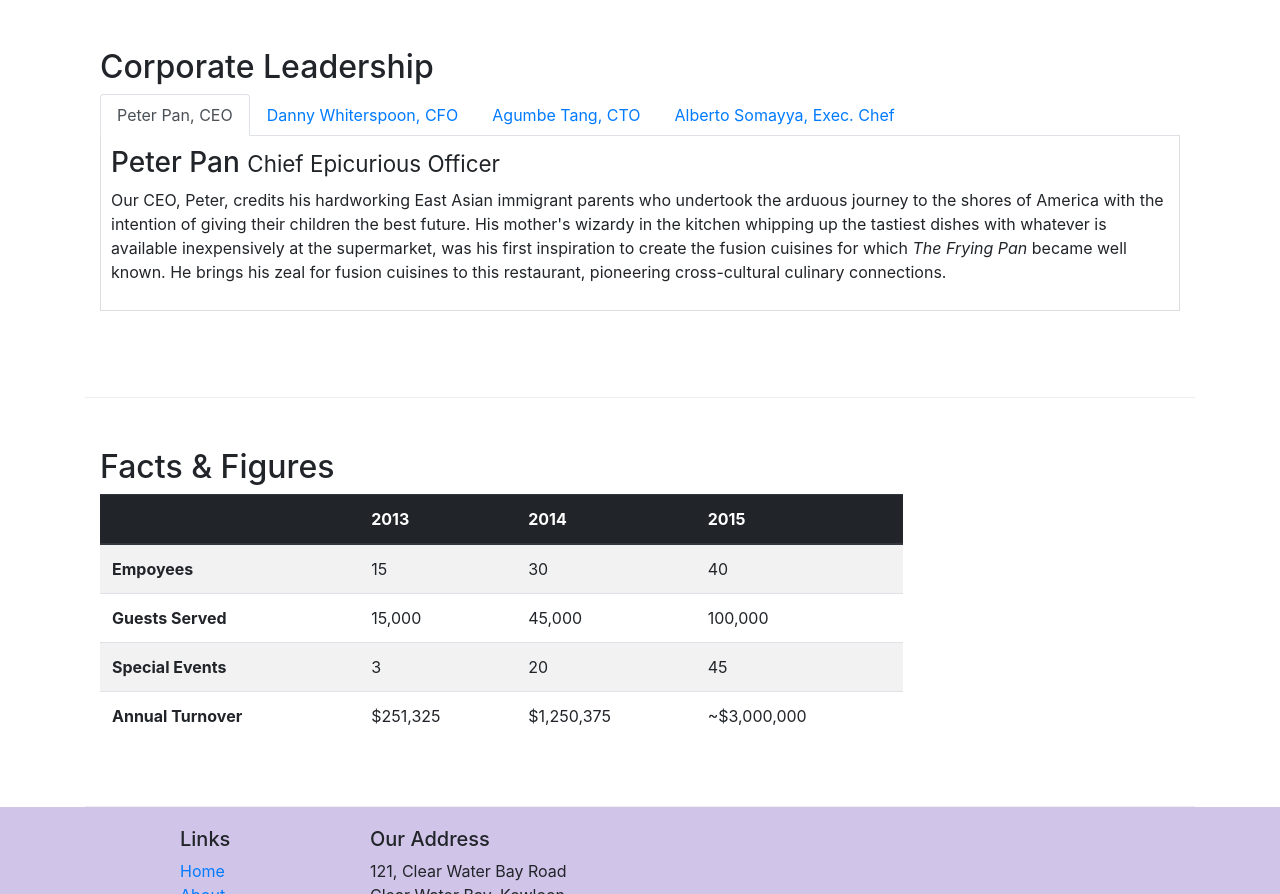
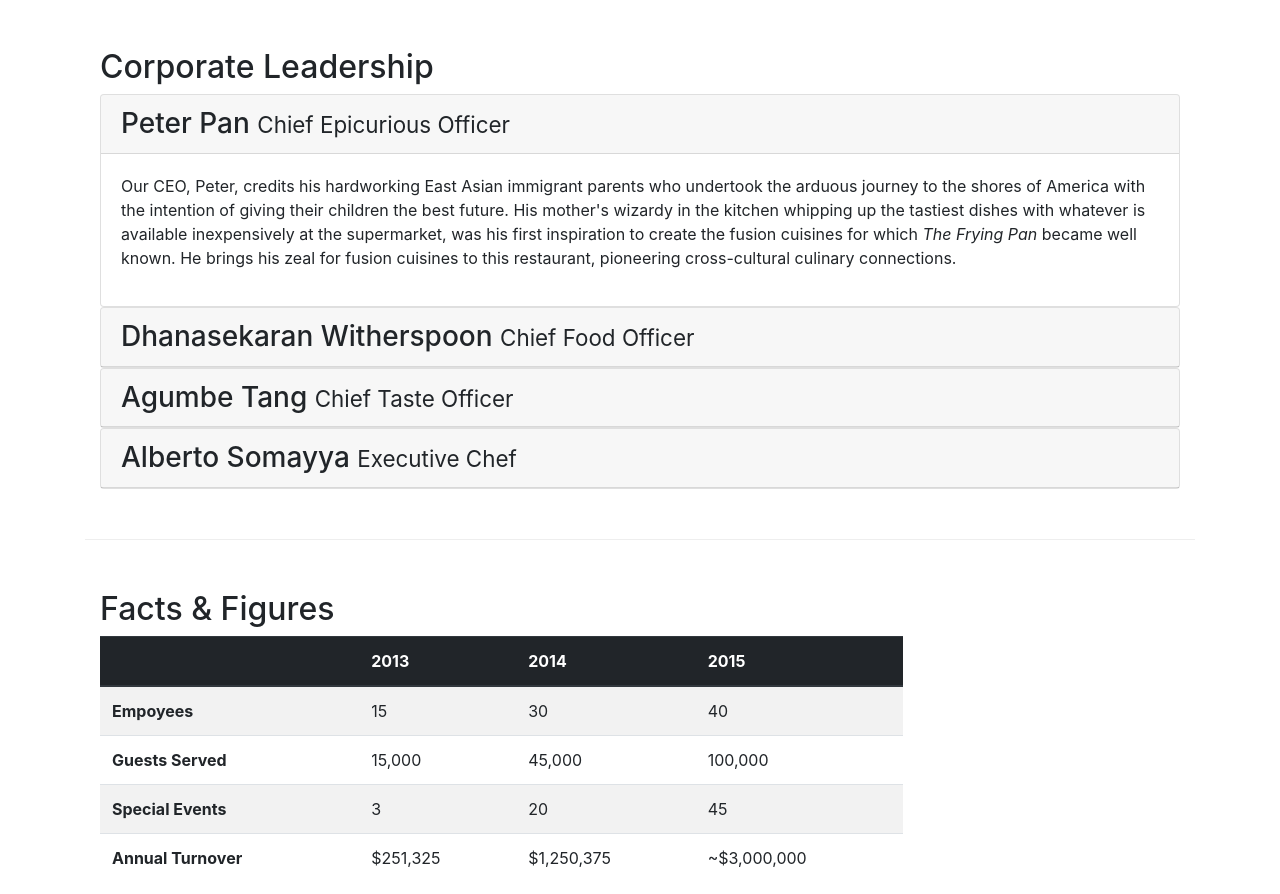
Before and after one commit to ycheng22/Front_End_Web_Bootstrap4, a website: page aboutus.html in a window 1280 px wide. Shown: the part 873-1767 px from the top of the page. Drawn offline with nearby package versions, Linux system fonts and the light colour scheme.

Commit message:
Accordion

```diff
--- a/aboutus.html
+++ b/aboutus.html
@@ -108,40 +108,68 @@
         <div class="row row-content">
             <div class="col-12">
                 <h2>Corporate Leadership</h2>
-                <ul class="nav nav-tabs">
-                    <li class="nav-item">
-                        <a class="nav-link active" href="#peter" role="tab" data-toggle="tab">Peter Pan, CEO</a>
-                    </li>
-                    <li class="nav-item">
-                        <a class="nav-link" href="#danny" role="tab" data-toggle="tab">Danny Whiterspoon, CFO</a>
-                    </li>
-                    <li class="nav-item">
-                        <a class="nav-link" href="#agumbe" role="tab" data-toggle="tab">Agumbe Tang, CTO</a>
-                    </li>
-                    <li class="nav-item">
-                        <a class="nav-link" href="#alberto" role="tab" data-toggle="tab">Alberto Somayya, Exec. Chef</a>
-                    </li>
-                </ul>
-                <div class="tab-content">
-                    <div role="tabpanel" class="tab-pane fade show active" id="peter">
-                        <h3>Peter Pan <small>Chief Epicurious Officer</small></h3>
-                        <p class="d-none d-sm-block">Our CEO, Peter, credits his hardworking East Asian immigrant parents who undertook the arduous journey to the shores of America with the intention of giving their children the best future. His mother's wizardy in the kitchen whipping up the tastiest dishes with whatever is available inexpensively at the supermarket, was his first inspiration to create the fusion cuisines for which <em>The Frying Pan</em> became well known. He brings his zeal for fusion cuisines to this restaurant, pioneering cross-cultural culinary connections.</p>
+
+                <div id="accordion">
+                    <div class="card">
+                        <div class="card-header" role="tab" id="peterhead">
+                            <h3 class="mb-0">
+                                <a data-toggle="collapse" data-target="#peter">
+                                    Peter Pan <small>Chief Epicurious Officer</small>
+                                </a>
+                            </h3>
+                        </div>
+                        <div class="collapse show" id="peter" data-parent="#accordion">
+                            <div class="card-body">
+                                <p class="d-none d-sm-block">Our CEO, Peter, credits his hardworking East Asian immigrant parents who undertook the arduous journey to the shores of America with the intention of giving their children the best future. His mother's wizardy in the kitchen whipping up the tastiest dishes with whatever is available inexpensively at the supermarket, was his first inspiration to create the fusion cuisines for which <em>The Frying Pan</em> became well known. He brings his zeal for fusion cuisines to this restaurant, pioneering cross-cultural culinary connections.</p>
+                            </div>
+                        </div>
                     </div>
-                    <div role="tabpanel" class="tab-pane fade" id="danny">
-                        <h3>Dhanasekaran Witherspoon <small>Chief Food Officer</small></h3>
-                        <p class="d-none d-sm-block">Our CFO, Danny, as he is affectionately referred to by his colleagues, comes from a long established family tradition in farming and produce. His experiences growing up on a farm in the Australian outback gave him great appreciation for varieties of food sources. As he puts it in his own words, <em>Everything that runs, wins, and everything that stays, pays!</em></p>
+
+                    <div class="card">
+                        <div class="card-header" role="tab" id="dannyhead">
+                            <h3 class="mb-0">
+                                <a class="collapsed" data-toggle="collapse" data-target="#danny">
+                                    Dhanasekaran Witherspoon <small>Chief Food Officer</small>
+                                </a>
+                            </h3>
+                        </div>
+                        <div class="collapse" id="danny" data-parent="#accordion">
+                            <div class="card-body">
+                                <p class="d-none d-sm-block">Our CFO, Danny, as he is affectionately referred to by his colleagues, comes from a long established family tradition in farming and produce. His experiences growing up on a farm in the Australian outback gave him great appreciation for varieties of food sources. As he puts it in his own words, <em>Everything that runs, wins, and everything that stays, pays!</em></p>
+                            </div>
+                        </div>
                     </div>
-                    <div role="tabpanel" class="tab-pane fade" id="agumbe">
-                        <h3>Agumbe Tang <small>Chief Taste Officer</small></h3>
-                        <p class="d-none d-sm-block">Blessed with the most discerning gustatory sense, Agumbe, our CTO, personally ensures that every dish that we serve meets his exacting tastes. Our chefs dread the tongue lashing that ensues if their dish does not meet his exacting standards. He lives by his motto, <em>You click only if you survive my lick.</em></p>
+
+                    <div class="card">
+                        <div class="card-header" role="tab" id="agumbehead">
+                            <h3 class="mb-0">
+                                <a class="collapsed" data-toggle="collapse" data-target="#agumbe">
+                                    Agumbe Tang <small>Chief Taste Officer</small>
+                                </a>
+                            </h3>
+                        </div>
+                        <div class="collapse" id="agumbe" data-parent="#accordion">
+                            <div class="card-body">
+                                <p class="d-none d-sm-block">Blessed with the most discerning gustatory sense, Agumbe, our CTO, personally ensures that every dish that we serve meets his exacting tastes. Our chefs dread the tongue lashing that ensues if their dish does not meet his exacting standards. He lives by his motto, <em>You click only if you survive my lick.</em></p>
+                            </div>
+                        </div>
                     </div>
-                    <div role="tabpanel" class="tab-pane fade" id="alberto">
-                        <h3>Alberto Somayya <small>Executive Chef</small></h3>
-                        <p class="d-none d-sm-block">Award winning three-star Michelin chef with wide International experience having worked closely with whos-who in the culinary world, he specializes in creating mouthwatering Indo-Italian fusion experiences. He says, <em>Put together the cuisines from the two craziest cultures, and you get a winning hit! Amma Mia!</em></p>
+
+                    <div class="card">
+                        <div class="card-header" role="tab" id="albertohead">
+                            <h3 class="mb-0">
+                                <a class="collapsed" data-toggle="collapse" data-target="#alberto">
+                                    Alberto Somayya <small>Executive Chef</small></h3>
+                                </a>
+                            </h3>
+                        </div>
+                        <div class="collapse" id="alberto" data-parent="#accordion">
+                            <div class="card-body">
+                                <p class="d-none d-sm-block">Award winning three-star Michelin chef with wide International experience having worked closely with whos-who in the culinary world, he specializes in creating mouthwatering Indo-Italian fusion experiences. He says, <em>Put together the cuisines from the two craziest cultures, and you get a winning hit! Amma Mia!</em></p>
+                            </div>
+                        </div>
                     </div>
                 </div>
-
-
             </div>
        </div>
        <div class="row row-content">
```
